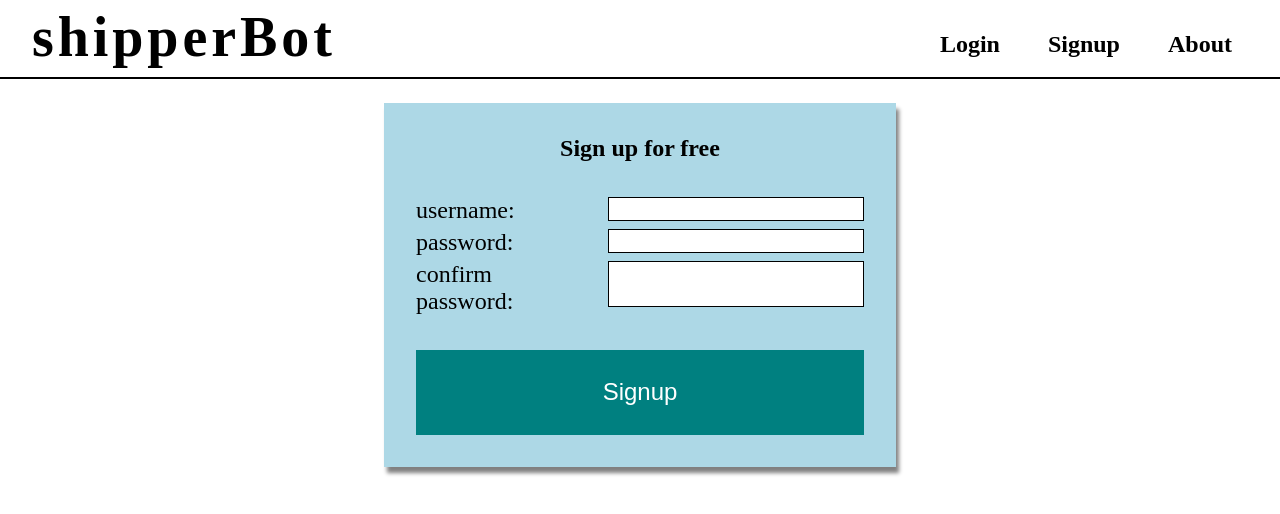
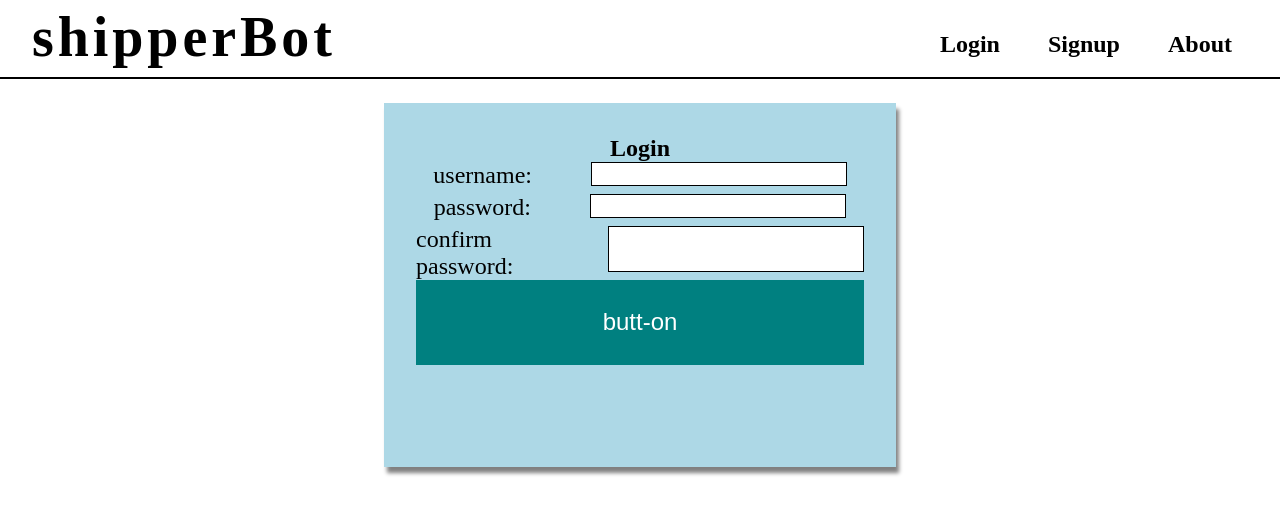
Before and after one commit to austin-bagwell/shipperbot-frontend, a React (Create React App) app: page /signup in a window 1280 px wide. Shown: the top 514 px of the page. Built offline with nearby package versions, Linux system fonts and the light colour scheme.

Commit message:
add TestPage to checkout components

```diff
--- a/src/App.js
+++ b/src/App.js
@@ -4,6 +4,7 @@ import Landing from "./pages/Landing";
 import Login from "./pages/Login";
 import Signup from "./pages/Signup";
 import Consignees from "./pages/Consignees";
+import { TestPage } from "./pages/TestPage";
 
 function App() {
   return (
@@ -15,6 +16,7 @@ function App() {
           <Route path="login" element={<Login />}></Route>
           <Route path="signup" element={<Signup />}></Route>
           <Route path="consignees" element={<Consignees />}></Route>
+          <Route path="test-page" element={<TestPage />}></Route>
         </Routes>
       </div>
     </Router>
--- a/src/pages/Login.js
+++ b/src/pages/Login.js
@@ -1,22 +1,6 @@
 import styled from "styled-components";
 import { MainContentWrapper } from "../components/wrappers/flexWrappers";
-
-const FormWrapper = styled.div`
-  background-color: lightblue;
-  box-shadow: 3px 6px 4px grey;
-  max-width: 35vw;
-  min-height: 300px;
-  padding: 2rem;
-  margin: auto;
-  display: flex;
-  flex-direction: column;
-  justify-content: space-between;
-`;
-
-const Form = styled.form`
-  display: flex;
-  flex-direction: column;
-`;
+import { AuthForm } from "../components/AuthForm";
 
 const Label = styled.label`
   font-size: 1.5rem;
@@ -32,55 +16,10 @@ const Input = styled.input`
   min-height: 1.5em;
 `;
 
-const Button = styled.button`
-  min-height: 85px;
-  color: white;
-  font-size: 1.5rem;
-  background-color: teal;
-  border: 0.5px;
-  flex: 0.5 0 85px;
-`;
-
-const Link = styled.a`
-  text-decoration: none;
-  text-align: center;
-  font-size: 1.5em;
-`;
-
-const Wrapper = styled.div`
-  display: flex;
-  flex-direction: column;
-  justify-content: space-between;
-
-  button:hover {
-    color: black;
-    background-color: #e75480;
-  }
-
-  a:hover {
-    color: darkorange;
-  }
-
-  a:active {
-    color: #e75480;
-  }
-`;
-
-// FIXME
-// this is temporary and exists so I can simulate
-// what a login looks like. 100% will not stay like this.
 export default function Login() {
-  const submit = (e) => {
-    e.preventDefault();
-    console.log(`clicked submit button`);
-    window.location.href = "/consignees";
-  };
-
   return (
     <MainContentWrapper>
-      <FormWrapper>
-        <h2 style={{ textAlign: "center" }}>Login, you scurrilous curr!</h2>
-        <Form>
+      <AuthForm>
         <div
           className="text-input-wrapper"
           style={{ display: "flex", justifyContent: "space-around" }}
@@ -95,12 +34,7 @@ export default function Login() {
           <Label htmlFor="password">password:</Label>
           <Input name="password" type="password"></Input>
         </div>
-        </Form>
-        <Wrapper>
-          <Button onClick={submit}>Login</Button>
-          <Link href="#">Forget your password?</Link>
-        </Wrapper>
-      </FormWrapper>
+      </AuthForm>
     </MainContentWrapper>
   );
 }
--- a/src/pages/Signup.js
+++ b/src/pages/Signup.js
@@ -1,5 +1,6 @@
 import styled from "styled-components";
 import { MainContentWrapper } from "../components/wrappers/flexWrappers";
+import { AuthForm } from "../components/AuthForm";
 
 const FormWrapper = styled.div`
   background-color: lightblue;
@@ -68,35 +69,29 @@ export default function Signup() {
 
   return (
     <MainContentWrapper>
-      <FormWrapper>
-        <h2 style={{ textAlign: "center" }}>Sign up for free</h2>
-        <Form>
+      <AuthForm>
         <div
           className="text-input-wrapper"
-            style={{ display: "flex", justifyContent: "space-between" }}
+          style={{ display: "flex", justifyContent: "space-around" }}
         >
           <Label htmlFor="username">username:</Label>
           <Input name="username" type="text"></Input>
         </div>
         <div
           className="text-input-wrapper"
-            style={{ display: "flex", justifyContent: "space-between" }}
+          style={{ display: "flex", justifyContent: "space-around" }}
         >
           <Label htmlFor="password">password:</Label>
           <Input name="password" type="password"></Input>
         </div>
         <div
           className="text-input-wrapper"
-            style={{ display: "flex", justifyContent: "space-between" }}
+          style={{ display: "flex", justifyContent: "space-around" }}
         >
           <Label htmlFor="password">confirm password:</Label>
           <Input name="confirm-password" type="password"></Input>
         </div>
-        </Form>
-        <Wrapper>
-          <Button onClick={submit}>Signup</Button>
-        </Wrapper>
-      </FormWrapper>
+      </AuthForm>
     </MainContentWrapper>
   );
 }
--- /dev/null
+++ b/src/pages/TestPage.js
@@ -0,0 +1,5 @@
+import { AuthForm } from "../components/AuthForm";
+
+export function TestPage() {
+  return <AuthForm></AuthForm>;
+}
```
Lines whose indentation alone changed are shown as unchanged.
